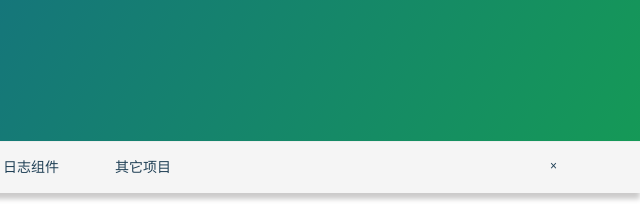
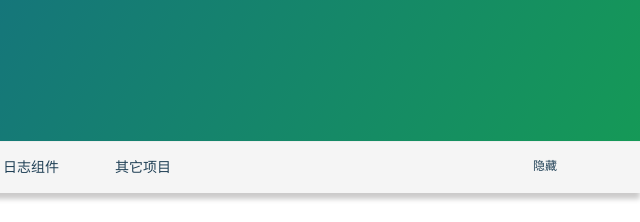
Before and after one commit to 52os/52os.github.io, a plain HTML site: page index.html in a window 1280 px wide. Shown: the top 222 px of the page, 640-1280 px from the left. Drawn offline with Linux system fonts and the light colour scheme.

Commit message:
Update index.html

```diff
--- a/index.html
+++ b/index.html
@@ -36,7 +36,7 @@
                         </div>
                     </li>
                     <li class="right">
-                        <a class="close1x" style="font-size:12px;" href="#">×</a>
+                        <a class="close1x" style="font-size:12px;" href="#">隐藏</a>
                     </li>
                 </ul>
                 <div class="clearfix"></div>
```
